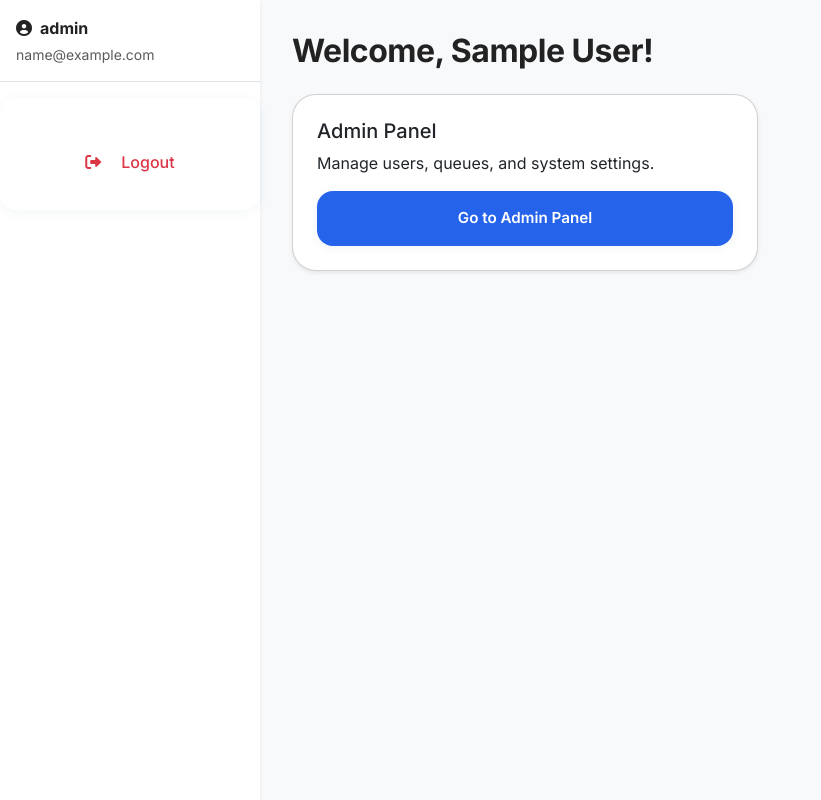
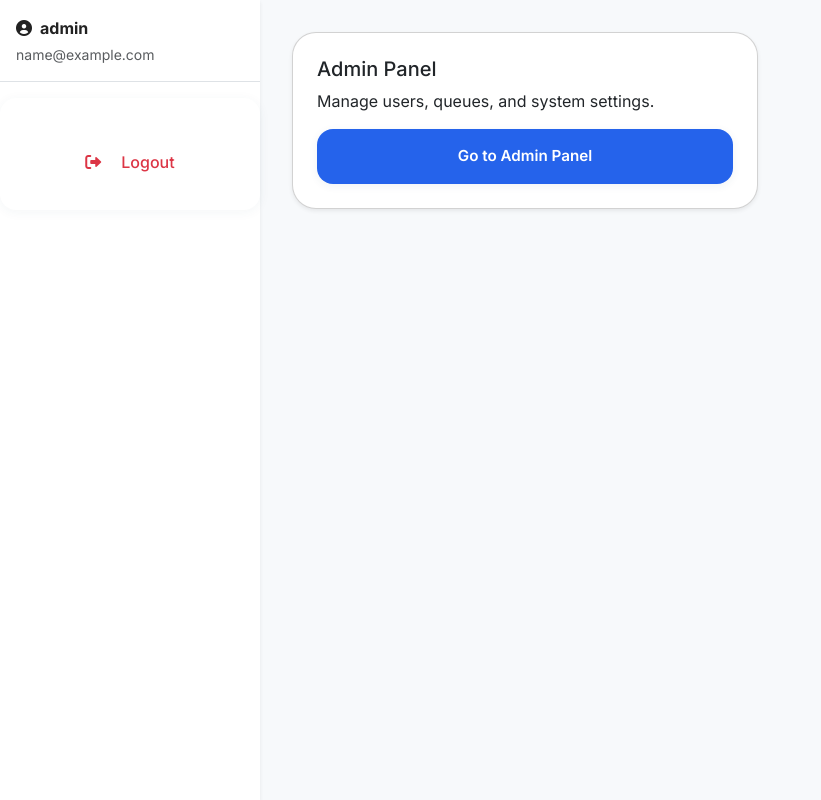
Before and after one commit to rositsa-ilieva/Virtual-Office-App, a PHP site: page / in a window 1280 px wide. Shown: the whole page, without its empty margins (0-821 px from the left). Run offline with PHP 8.4, Linux system fonts and the light colour scheme; the visitor is signed in with stand-in values (Sample User, id 1); data that the repository does not hold is empty.

Commit message:
fixed welcome titles

```diff
--- a/index.php
+++ b/index.php
@@ -233,7 +233,6 @@ if ($_SERVER['REQUEST_METHOD'] === 'POST' && isset($_POST['mark_all_read'])) {
 <body>
     <?php renderSidebar($user_role, $activePage); ?>
     <div class="main-content">
-        <h1 class="mb-4">Welcome, <?php echo htmlspecialchars($user['name'] ?? $user['email']); ?>!</h1>
         <?php if ($user_role === 'student'): ?>
             <style>
                 body {
```
